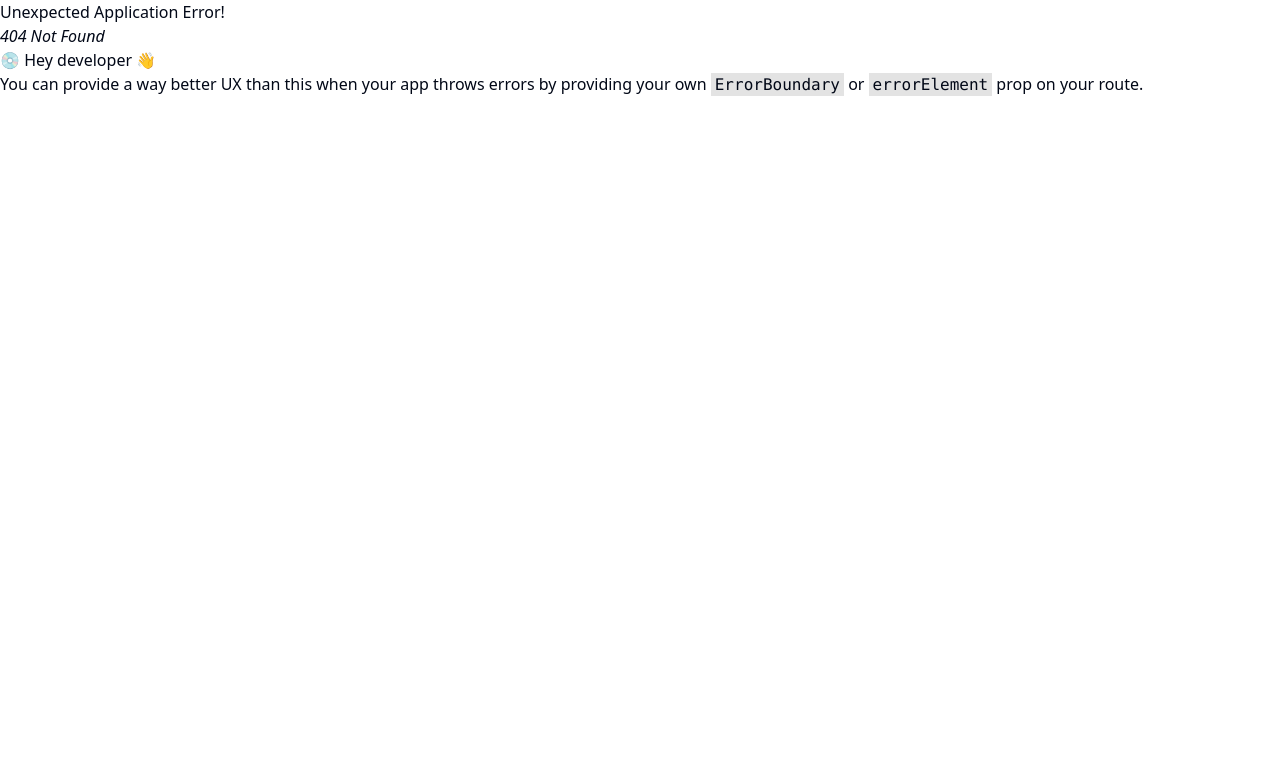
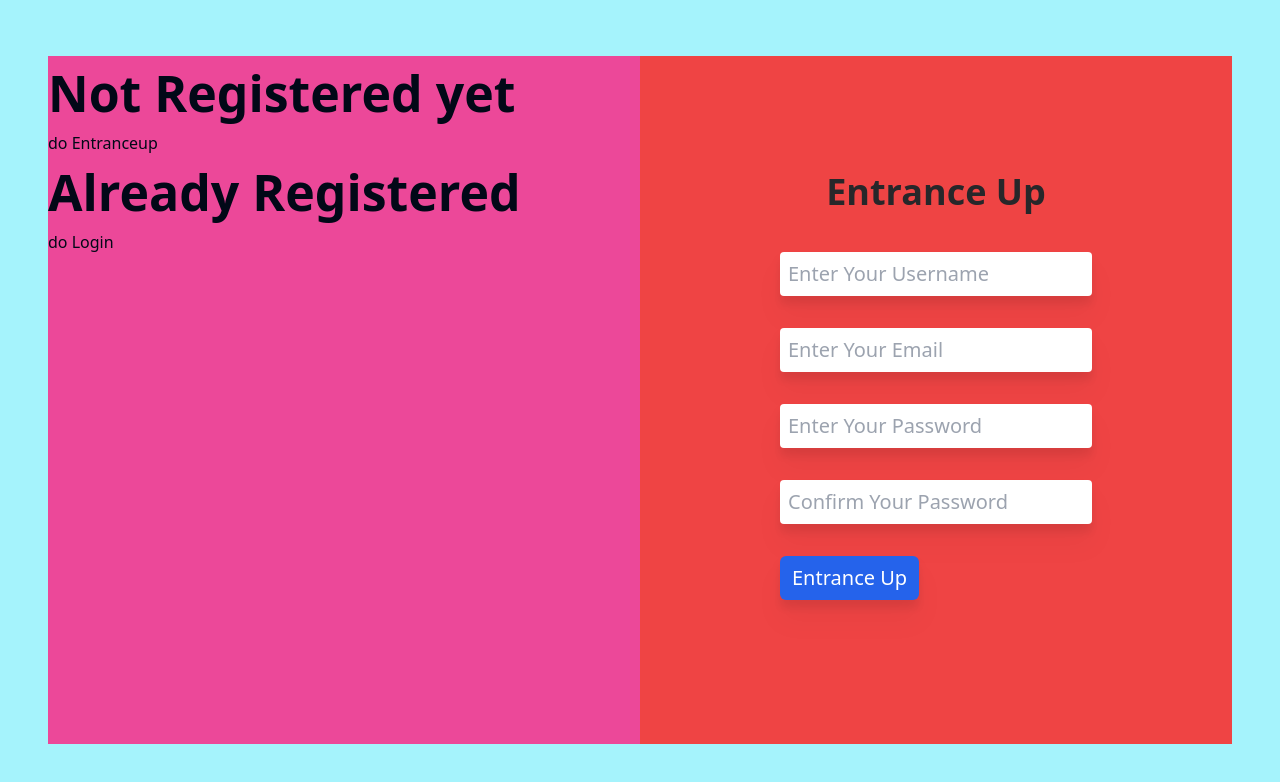
Before and after one commit to Rahul-K-Saini/KNIT-KART, a React (Vite) app in the folder frontend/: page /entrance in a window 1280 px wide. Before the commit this address had no page. Shown: the top 782 px of the page. Built offline with nearby package versions, Linux system fonts and the light colour scheme.

Commit message:
entrance added

```diff
--- a/frontend/index.html
+++ b/frontend/index.html
@@ -5,7 +5,7 @@
   <meta charset="UTF-8" />
   <link rel="icon" type="image/gif" href="/trolley.gif" />
   <meta name="viewport" content="width=device-width, initial-scale=1.0" />
-  <title>KNIT Local KART</title>
+  <title>KNIT KART</title>
 </head>
 
 <body>
--- a/frontend/src/App.jsx
+++ b/frontend/src/App.jsx
@@ -1,13 +1,13 @@
 import React from 'react'
 import { createBrowserRouter, RouterProvider } from 'react-router-dom'
 import LandingPage from './Components/LandingPage.jsx'
-import About from './Components/About.jsx'
+import Entrance from './Components/Register/Entrance.jsx'
 
 
 
 const router = createBrowserRouter([
     { path: '/', element: <LandingPage /> },
-    { path: '/about', element: <About /> }
+    { path: '/entrance', element: <Entrance /> }
 ])
 
 
@@ -15,7 +15,6 @@ const App = () => {
     return (
         <>
             <RouterProvider router={router} />
-            {/* <LandingPage/> */}
         </>
     )
 }
--- a/frontend/src/Components/About.jsx
+++ /dev/null
@@ -1,9 +0,0 @@
-import React from 'react'
-
-const About = () => {
-    return (
-        <p>About Page</p>
-    )
-}
-
-export default About
--- a/frontend/src/Components/LandingComponents/Hero.jsx
+++ b/frontend/src/Components/LandingComponents/Hero.jsx
@@ -1,6 +1,7 @@
 import React from 'react'
 import { Button } from '../ui/button'
 import styles from './Hero.module.css'
+import { Link } from 'react-router-dom'
 
 const Hero = () => {
     return (
@@ -15,7 +16,7 @@ const Hero = () => {
                     </div>
                 </div>
                 <div className={styles['primary-btn']}>
-                    <Button>Get Started</Button>
+                    <Link to='/entrance'><Button>Get Started</Button></Link>
                 </div>
             </div>
         </>
--- /dev/null
+++ b/frontend/src/Components/Register/Entrance.css
@@ -0,0 +1,10 @@
+/* Add transition property to handle sliding animation */
+.login-slide {
+  transition: transform 0.5s ease-in-out;
+  transform: translateX(0%);
+}
+
+.signup-slide {
+  transition: transform 0.5s ease-in-out;
+  transform: translateX(100%);
+}
--- /dev/null
+++ b/frontend/src/Components/Register/Entrance.jsx
@@ -0,0 +1,50 @@
+import React, { useState } from 'react';
+import './Entrance.css';
+const Entrance = () => {
+
+    const [isLogin, setIsLogin] = useState(true);
+
+    const handleToggle = () => {
+        setIsLogin(!isLogin);
+    };
+
+    return (
+        <div className='bg-cyan-200 w-full h-screen px-12 py-14'>
+            <div className='bg-white rounded flex w-full h-full'>
+                {/* Log In Section */}
+                <div className='flex flex-col justify-center relative items-center space-y-3 bg-slate-300 w-1/2'>
+                <div className={`bg-pink-500 absolute top-0 w-full h-full z-10 ${isLogin ? 'login-slide' : 'Entranceup-slide'}`}>
+                    <div>
+                        <h1>Not Registered yet</h1>
+                        <button onClick={handleToggle}>do Entranceup</button>
+                        <h1>Already Registered</h1>
+                        <button onClick={handleToggle}>do Login</button>
+                    </div>
+                </div>
+                    <h1 className='text-4xl font-bold text-zinc-800'>Log In</h1>
+                    <div className='flex flex-col justify-center items-start space-y-8 py-7'>
+                        <input type="email" id="email" placeholder='Enter Your Registered Email' className='drop-shadow-xl text-xl p-2 rounded font-light' />
+                        <input type="password" id="password" placeholder='Enter Your Password' className='drop-shadow-xl text-xl p-2 rounded font-light' />
+                        <button className='bg-blue-600 text-white px-3 py-2 rounded-md text-xl drop-shadow-xl'>Log In</button>
+                        <a href="" className='text-blue-600 underline'>Forget Password?</a>
+                    </div>
+                </div>
+
+                {/* Entrance Up Section */}
+                <div className='bg-red-500 flex flex-col justify-center items-center space-y-3 w-1/2'>
+                    <h1 className='text-4xl font-bold text-zinc-800'>Entrance Up</h1>
+                    <div className='flex flex-col justify-center items-start space-y-8 py-7'>
+                        <input type="text" id="username" placeholder='Enter Your Username' className='drop-shadow-xl text-xl p-2 rounded font-light' />
+                        <input type="email" id="email" placeholder='Enter Your Email' className='drop-shadow-xl text-xl p-2 rounded font-light' />
+                        <input type="password" id="password" placeholder='Enter Your Password' className='drop-shadow-xl text-xl p-2 rounded font-light' />
+                        <input type="password" id="confirmPassword" placeholder='Confirm Your Password' className='drop-shadow-xl text-xl p-2 rounded font-light' />
+                        <button className='bg-blue-600 text-white px-3 py-2 rounded-md text-xl drop-shadow-xl'>Entrance Up</button>
+                    </div>
+                </div>
+
+            </div>
+        </div>
+    );
+}
+
+export default Entrance;
```
